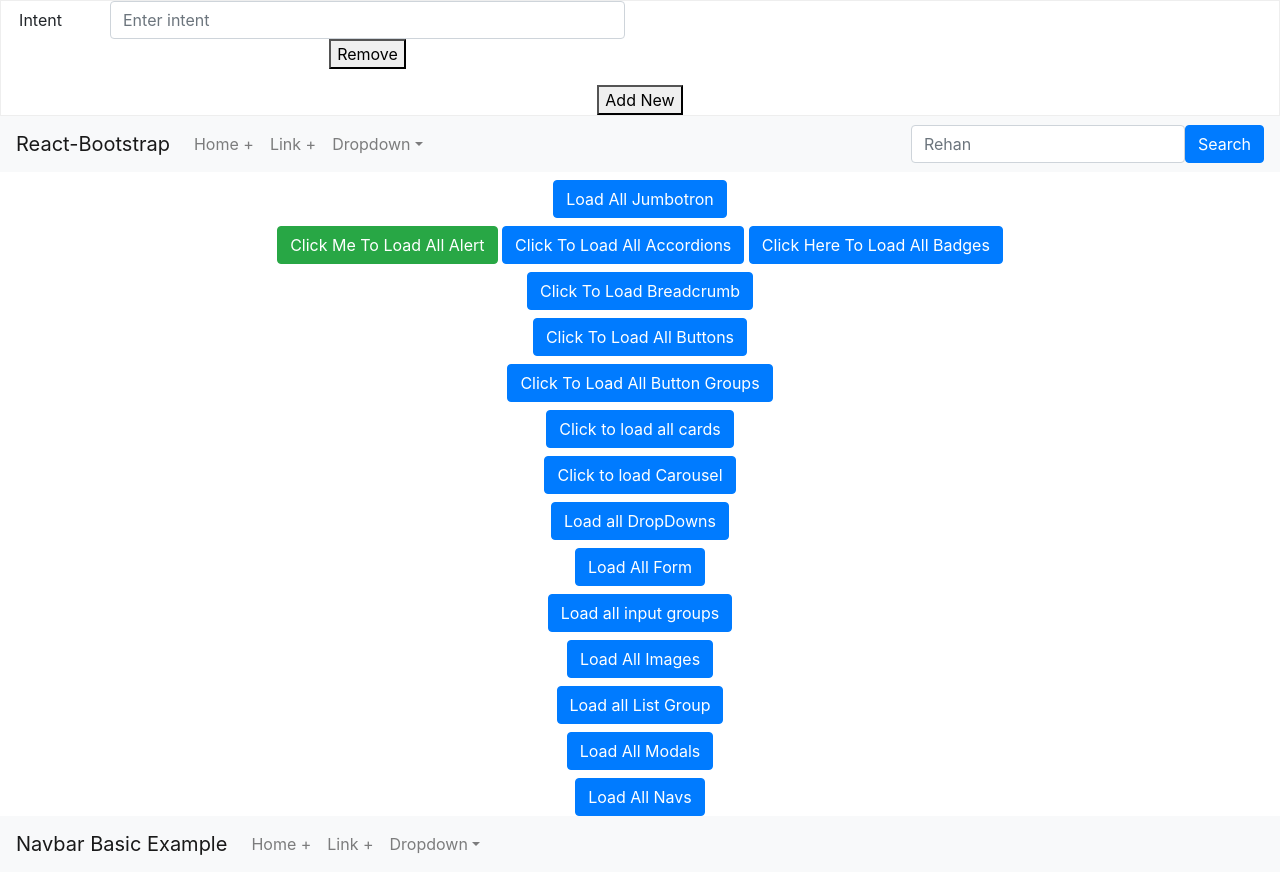
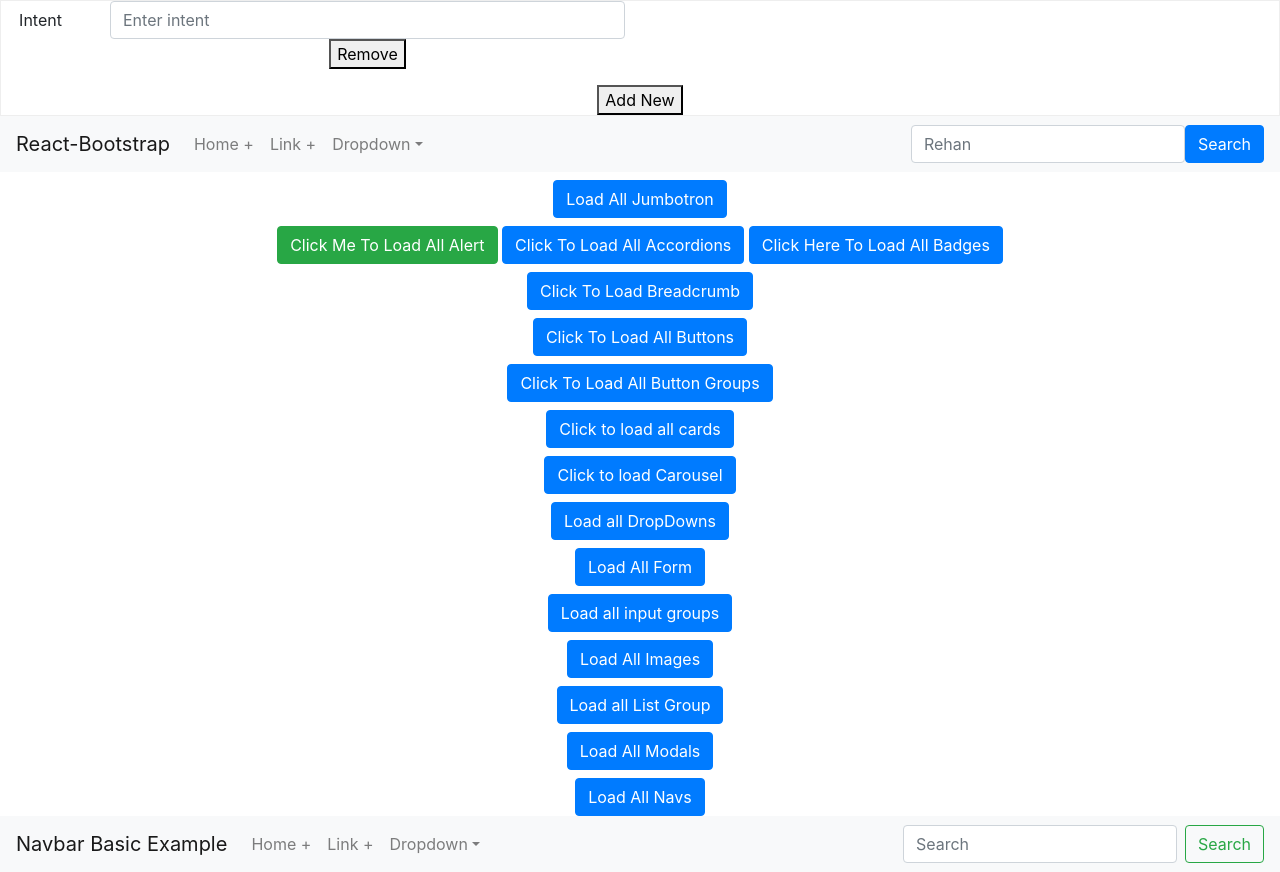
Before and after one commit to Khwajapasha/Boosrtrap-Practice, a React (Create React App) app: page / in a window 1280 px wide. Built offline with nearby package versions, Linux system fonts and the light colour scheme.

Commit message:
Search box & button in basic nav bar

```diff
--- a/src/Component/MainBodySection/NavbarComponent/NavbarBasicExample.jsx
+++ b/src/Component/MainBodySection/NavbarComponent/NavbarBasicExample.jsx
@@ -1,5 +1,12 @@
 import React from "react";
-import { Navbar, Nav, NavDropdown } from "react-bootstrap";
+import {
+  Navbar,
+  Nav,
+  NavDropdown,
+  Form,
+  FormControl,
+  Button,
+} from "react-bootstrap";
 export const NavbarBasicExample = () => {
   return (
     <div>
@@ -20,6 +27,10 @@ export const NavbarBasicExample = () => {
               </NavDropdown.Item>
             </NavDropdown>
           </Nav>
+          <Form inline>
+            <FormControl placeholder="Search" className="mr-sm-2" />
+            <Button variant="outline-success">Search</Button>
+          </Form>
         </Navbar.Collapse>
       </Navbar>
     </div>
```
